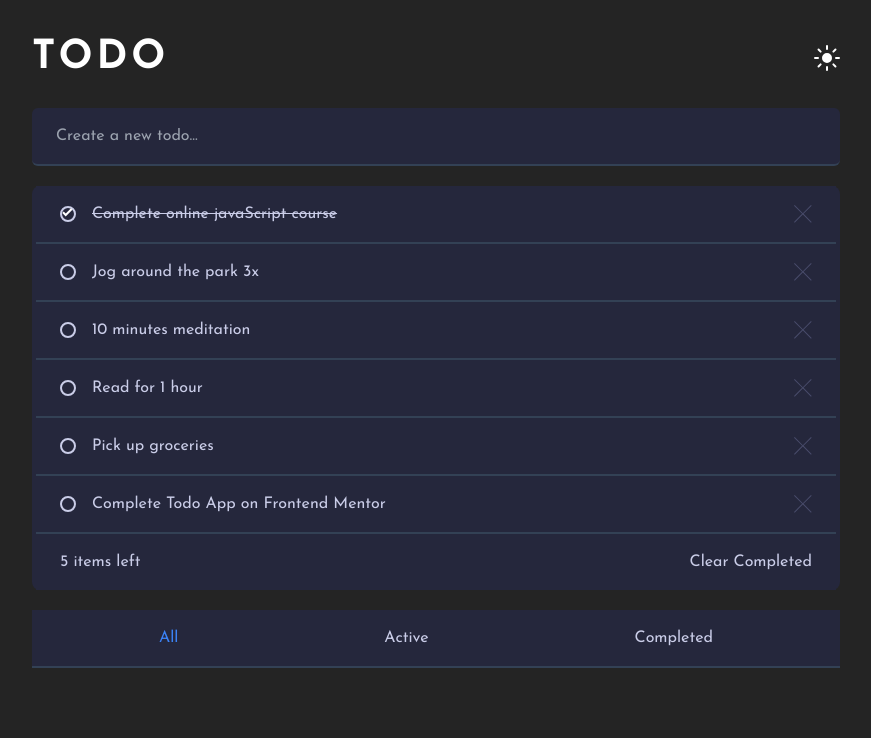
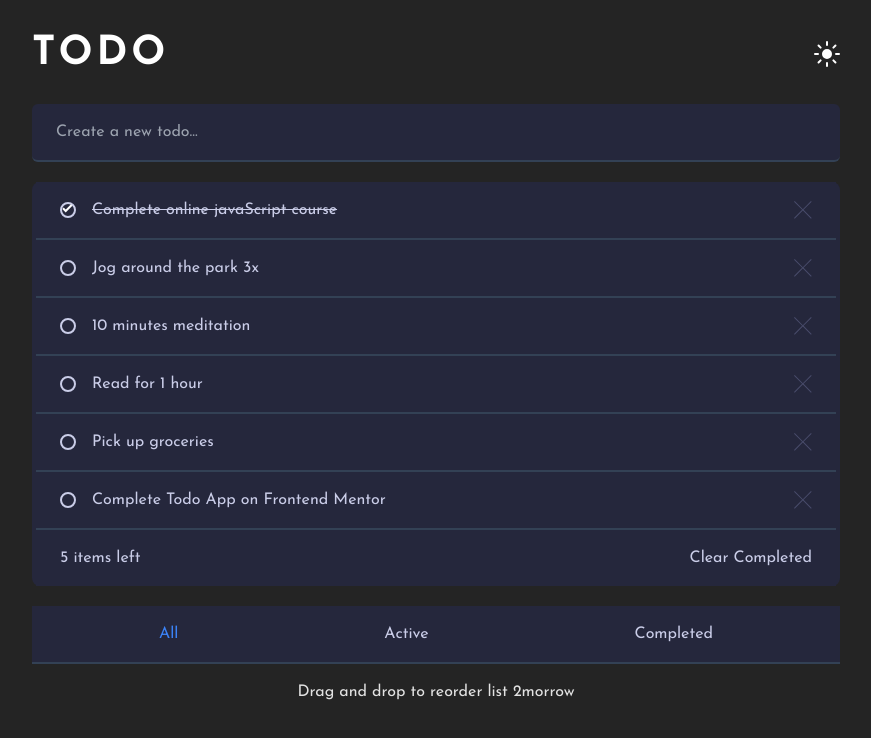
Before and after one commit to ahmad-cod/todoapp, a React (Vite) app: page / in a window 1280 px wide. Shown: the top 738 px of the page, without its empty margins (204-1075 px from the left). Built offline with nearby package versions, Linux system fonts and the light colour scheme.

Commit message:
temporary fix

```diff
--- a/src/App.jsx
+++ b/src/App.jsx
@@ -21,7 +21,7 @@ function App() {
         <Header isDark={isDark} />
         <TodoForm setTodos={setAllTodos} />
         <TodoItems allTodos={allTodos} setAllTodos={setAllTodos} />
-        {/* <p className='text-center w-full mt-4'>Drag and drop to reorder list</p> */}
+        <p className='text-center w-full mt-4'>Drag and drop to reorder list 2morrow</p>
       </div>
     </section>
   )
--- a/src/components/Header.jsx
+++ b/src/components/Header.jsx
@@ -3,7 +3,7 @@ import moonIcon from '../assets/images/icon-moon.svg'
 
 const Header = ({ isDark }) => {
   return (
-    <header className='flex items-center justify-between text-white text-[2.5rem] mt-2 mb-5'>
+    <header className='flex items-center justify-between text-white text-[2.5rem] mt-1 mb-5'>
       <h1 className='tracking-widest uppercase font-bold'>Todo</h1>
       <div className="theme">
         <img src={isDark ? sunIcon : moonIcon} alt="" />
```
